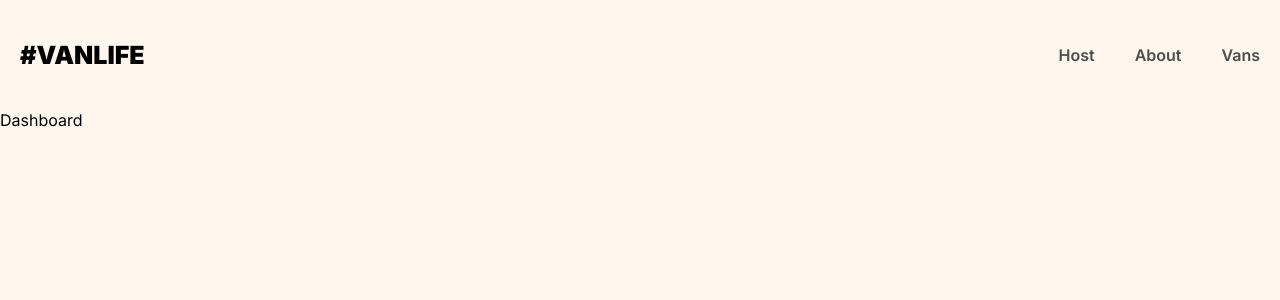
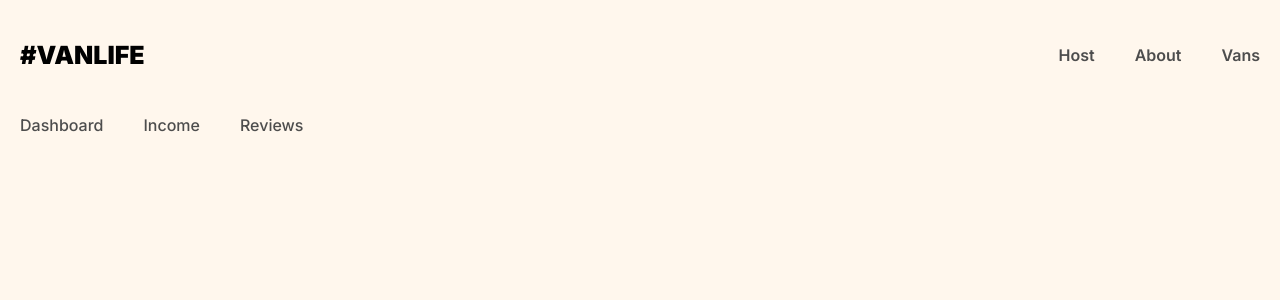
Before and after one commit to Mashha/vanLife_project, a React (Vite) app: page /host in a window 1280 px wide. Shown: the top 300 px of the page. Built offline with nearby package versions, Linux system fonts and the light colour scheme; what miragejs would draw is missing.

Commit message:
created host layout

```diff
--- a/src/App.css
+++ b/src/App.css
@@ -282,3 +282,20 @@ i[class*="van-type-"] {
   color: white;
   font-size: 1.125rem;
 }
+
+.host-nav {
+  display: flex;
+}
+
+.host-nav a {
+  text-decoration: none;
+  color: #4d4d4d;
+  font-weight: 500;
+  padding: 5px 20px;
+}
+
+.host-nav a:hover {
+  color: #161616;
+  text-decoration: underline;
+  font-weight: 600;
+}
--- a/src/App.jsx
+++ b/src/App.jsx
@@ -9,6 +9,7 @@ import Layout from "./components/Layout";
 import Dashboard from "./components/host/Dashboard";
 import Income from "./components/host/Income";
 import Reviews from "./components/host/Reviews";
+import HostLayout from "./components/host/HostLayout";
 
 function App() {
   return (
@@ -20,10 +21,10 @@ function App() {
           <Route path="/vans" element={<Vans />} />
           <Route path="/vans/:id" element={<VanDetail />} />
 
-          <Route path="/host" element={<Dashboard />} />
-          <Route path="/host/income" element={<Income />} />
-          <Route path="/host/reviews" element={<Reviews />} />
-
+          <Route path="/host" element={<HostLayout />}>
+            <Route path="/host/income" element={<Income />} />
+            <Route path="/host/reviews" element={<Reviews />} />
+          </Route>
         </Route>
       </Routes>
     </BrowserRouter>
--- a/src/components/host/Dashboard.jsx
+++ b/src/components/host/Dashboard.jsx
@@ -1,5 +1,12 @@
+import { Outlet } from "react-router-dom";
+
 function Dashboard() {
-  return <div>Dashboard</div>;
+  return (
+    <>
+      <h1>dashboard</h1>
+      <Outlet />
+    </>
+  );
 }
 
 export default Dashboard;
--- /dev/null
+++ b/src/components/host/HostLayout.jsx
@@ -0,0 +1,17 @@
+import { Link } from "react-router-dom";
+import { Outlet } from "react-router-dom";
+
+function HostLayout() {
+  return (
+    <>
+      <nav className="host-nav">
+        <Link to="/host">Dashboard</Link>
+        <Link to="/host/income">Income</Link>
+        <Link to="/host/reviews">Reviews</Link>
+      </nav>
+      <Outlet />
+    </>
+  );
+}
+
+export default HostLayout;
```
